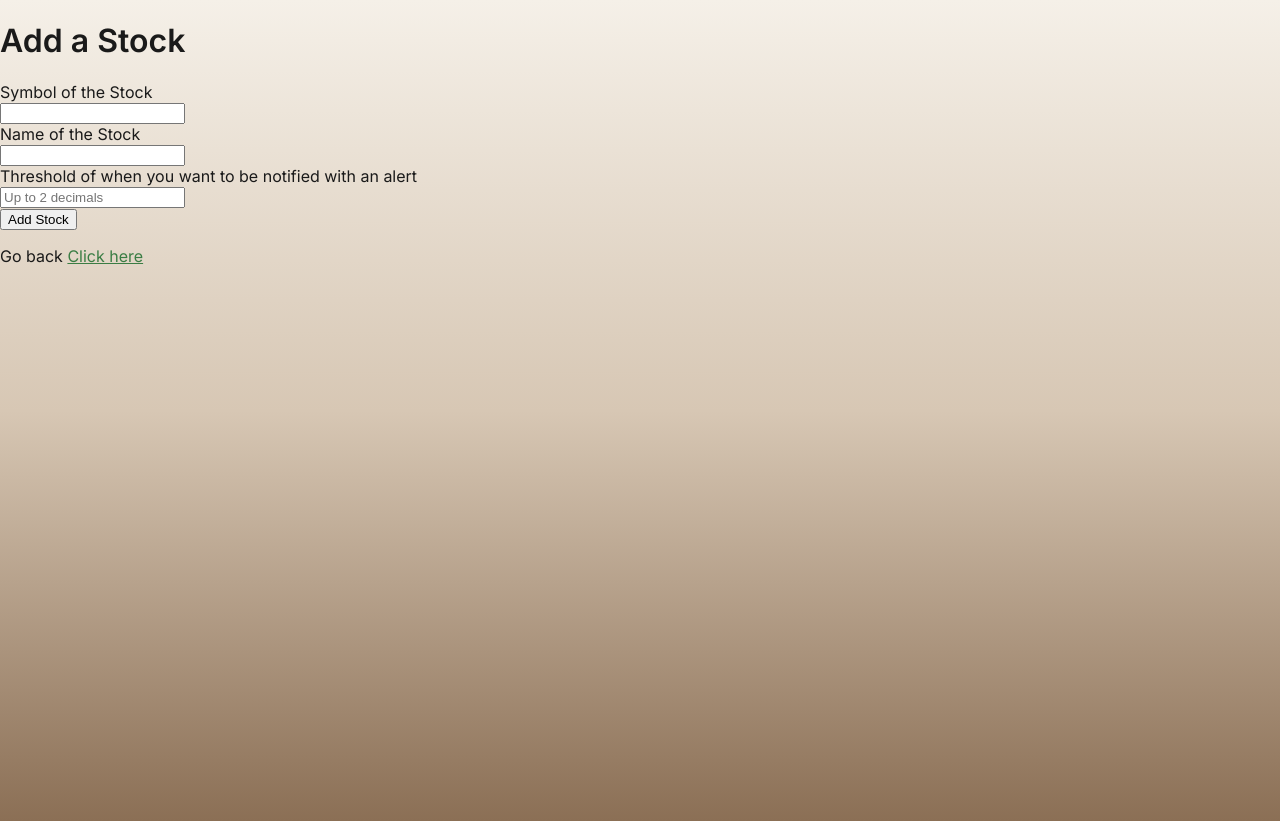
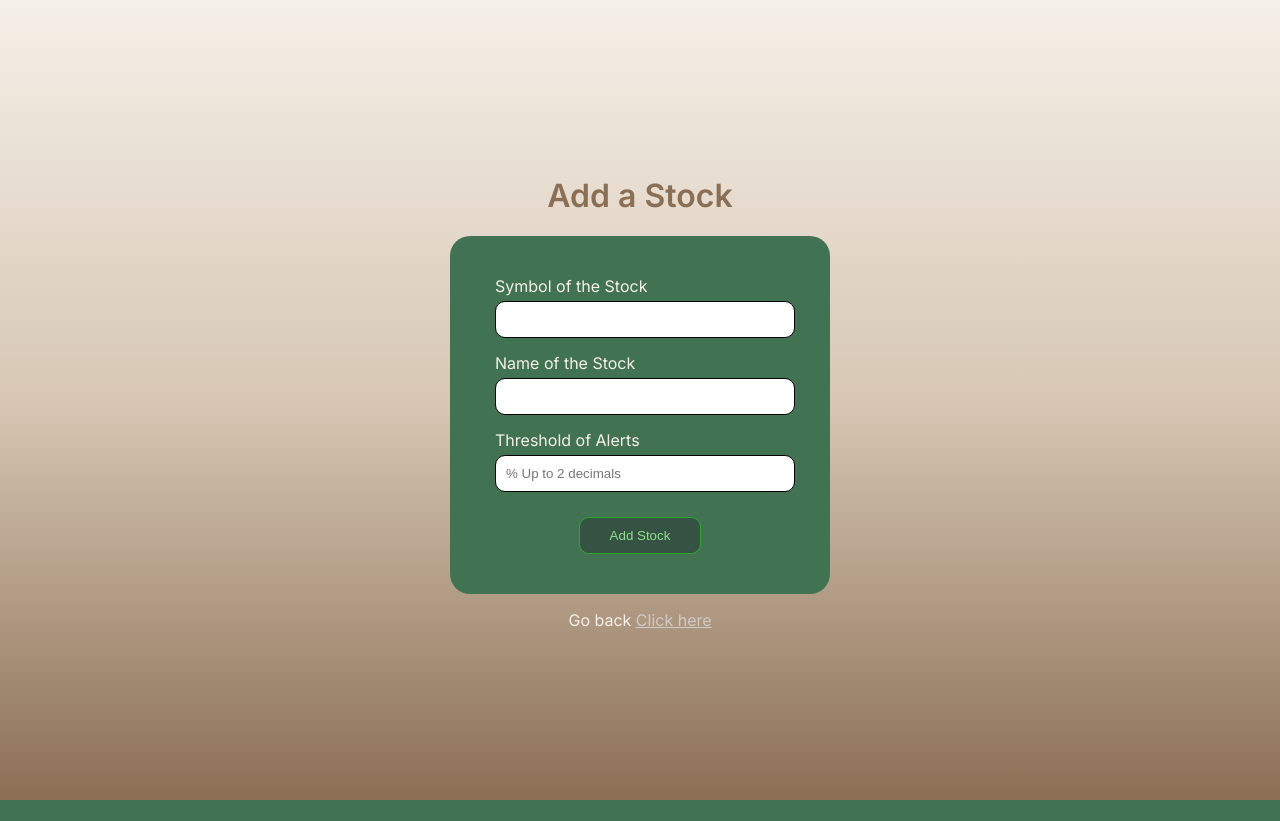
Before and after one commit to KeillenSnider/StockScrubber, a Flask app: page /add_stock in a window 1280 px wide. After the commit the page ends 800 px from the top, so only its background shows below. Run offline with Flask 3, Linux system fonts and the light colour scheme; the visitor is signed in with stand-in values (Sample User, id 1).

Commit message:
Finished all the styling for the pages before the rest of the project is completed

```diff
--- a/static/style.css
+++ b/static/style.css
@@ -27,7 +27,7 @@
 
 a{
 
-    color: var(--accent);
+    color: #d0cbc4;
 
 }
 
@@ -36,6 +36,81 @@ a{
 .warning-text{
 
     color: #ff6b6b;
+
+}
+
+button{
+
+    display: block;
+
+    margin: auto;
+
+    background-color: #355242;
+
+    color: rgb(143, 223, 143);
+
+    padding: 10px 30px;
+
+    border: 1px solid rgb(45, 167, 45);
+
+    border-radius: 10px;
+
+    text-decoration: none;
+
+    transition: 0.4s ease;
+
+}
+
+
+button:hover{
+
+    background-color: var(--accent);
+
+    border-color: var(--accent-hover);
+
+    color: white;
+
+}
+
+
+.title{
+
+    color: #8b6f55;
+
+}
+
+
+input{
+
+    margin: 5px;
+
+    width: 100%;
+
+    padding: 10px;
+
+    border: 1px solid black;
+
+    border-radius: 10px;
+
+    background-color: white;
+
+    color: black;
+
+    /*So no overflow*/
+    box-sizing: border-box;
+
+}
+
+input:hover{
+
+    border-color: greenyellow;
+
+}
+
+
+label{
+
+    padding-left: 5px;
 
 }
 
@@ -260,7 +335,7 @@ table{
 
 }
 
-
+/*The titles of columns*/
 th{
 
     background-color: #1B2A22;
@@ -273,7 +348,7 @@ th{
 
 }
 
-
+/*The data in columns*/
 td{
 
     background-color: rgba(255,255,255,0.08);
@@ -289,3 +364,55 @@ td{
     color: white;
 
 }
+
+
+/*_______________________________________________________________________________________________________________________*/
+
+.container{
+
+    min-height: 100vh;
+
+    /*Flex box*/
+    display: flex;
+
+    /*Makes i up and down not left and right*/
+    flex-direction: column;
+
+    /*Left and right*/
+    justify-content: center;
+
+    /*Up or down*/
+    align-items: center;
+
+    color: #f5f0e8;
+
+    box-shadow: 0 4px 12px rgba(0, 0, 0, 0.25),0 0 6px rgba(0, 0, 0, 0.15);
+
+}
+
+
+form{
+
+    background-color: #417352;
+
+    padding: 40px;
+
+    border-radius: 20px;
+
+    color: #f5f0e8;
+
+    width: 300px;
+
+}
+
+form h2, form input{
+
+    margin-bottom: 15px;
+
+}
+
+form button{
+
+    margin-top: 10px;
+
+}
--- a/templates/add.html
+++ b/templates/add.html
@@ -30,21 +30,14 @@
         <form method = "POST" action = "{{url_for('add')}}">
 
             <label for = "symbol">Symbol of the Stock</label>
-            <br>
             <input type = "text" id = "symbol" name = "symbol" required>
-            <br>
+
+            <label for = "name">Name of the Stock</label>
+            <input type = "text" id = "name" name = "name">
 
 
-            <label for = "name">Name of the Stock</label>
-            <br>
-            <input type = "text" id = "name" name = "name">
-            <br>
-
-
-            <label for = "threshold">Threshold of when you want to be notified with an alert</label>
-            <br>
-            <input type = "number" id = "threshold" name = "threshold" step = "0.01" placeholder = "Up to 2 decimals" required>
-            <br>
+            <label for = "threshold">Threshold of Alerts</label>
+            <input type = "number" id = "threshold" name = "threshold" step = "0.01" placeholder = "% Up to 2 decimals" required>
 
             <button type = "submit">Add Stock</button>
 
```
Also changed, not shown: templates/login.html (+8 -12 lines), templates/register.html (+7 -11 lines).
